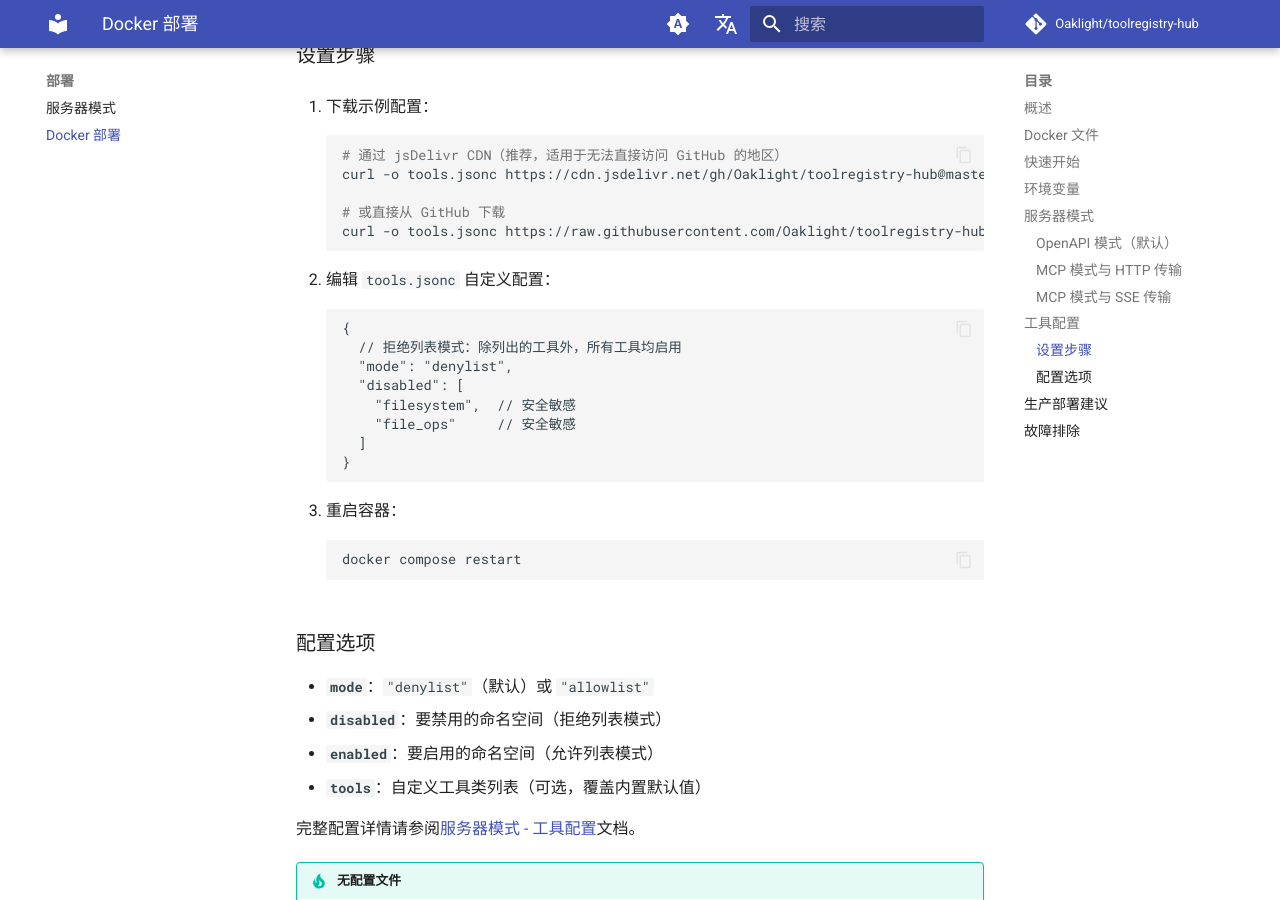
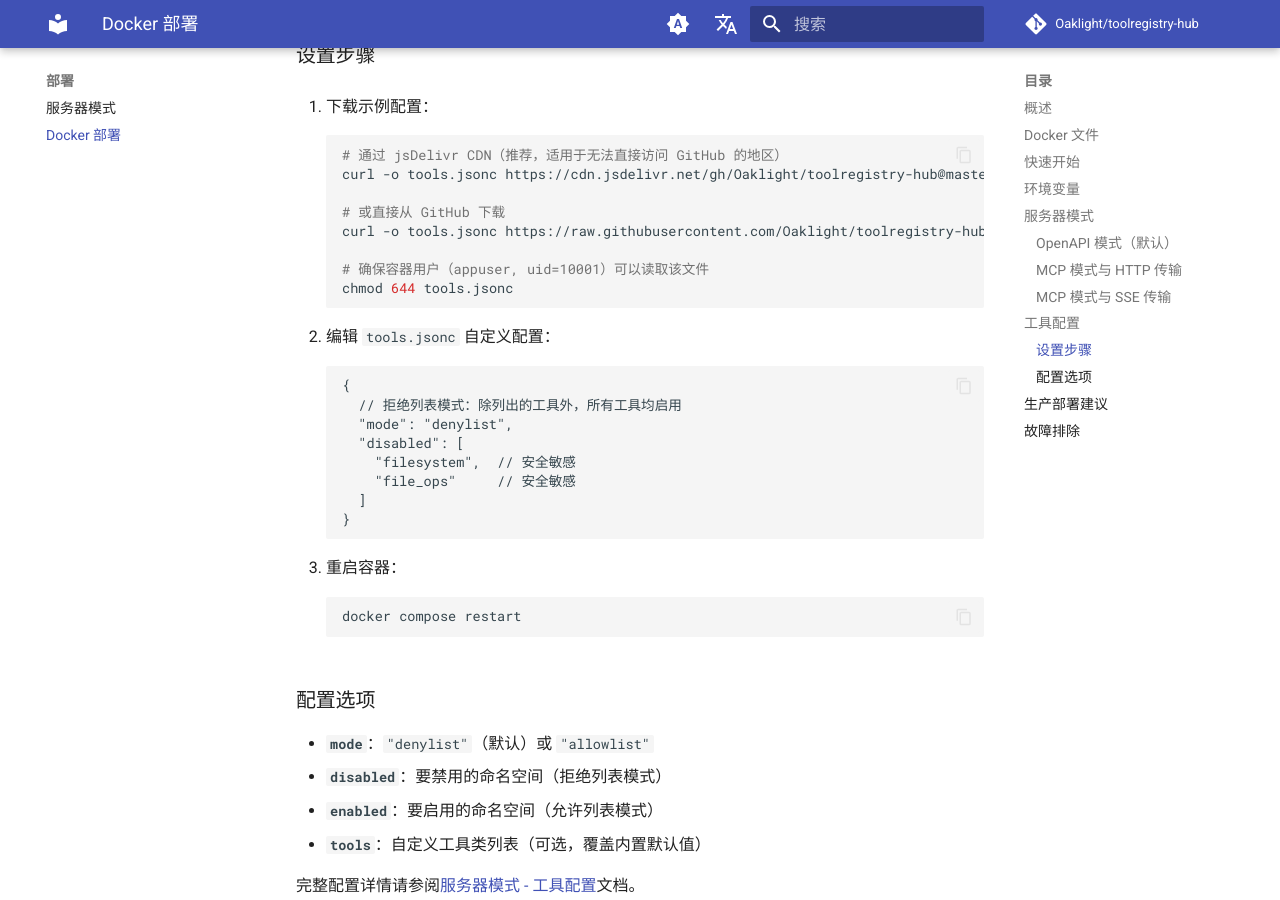
Before and after one commit to Oaklight/toolregistry-hub, an MkDocs documentation site: the page built from docs/docker.md, in a window 1280 px wide and 900 px high, scrolled down 1936 px. Built offline with MkDocs 1.6.1 and Material for MkDocs 9.7.7, drawn with Linux system fonts in a browser that asks for light colours; comment, search, counter and statistics services are not loaded.

Commit message:
docs: add chmod 644 for tools.jsonc file permissions

````diff
--- a/docs/docker.md
+++ b/docs/docker.md
@@ -76,6 +76,9 @@
 
     # 或直接从 GitHub 下载
     curl -o tools.jsonc https://raw.githubusercontent.com/Oaklight/toolregistry-hub/master/tools.jsonc.example
+
+    # 确保容器用户（appuser, uid=10001）可以读取该文件
+    chmod 644 tools.jsonc
     ```
 
 2. 编辑 `tools.jsonc` 自定义配置：
````
